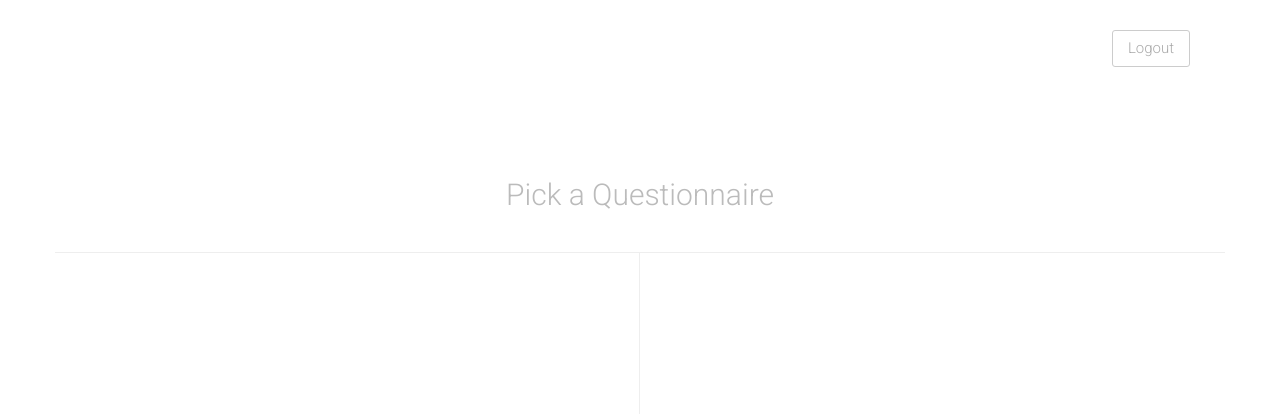
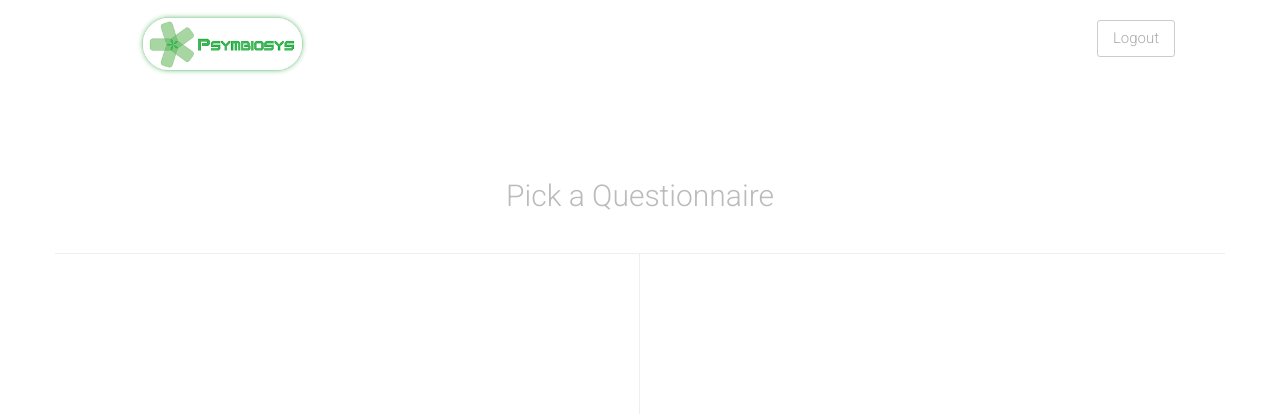
Before and after one commit to mpetyx/psymbiosys-questionnaire, a Django app: page /analytics/ in a window 1280 px wide. Shown: the top 414 px of the page. Run offline with Django 3.2, Linux system fonts and the light colour scheme; the visitor is signed in with stand-in values (Sample User, id 1); data that the repository does not hold is empty; parts of the project's set-up code (start-up, migrations or seed data) failed here and were passed over; some libraries are stand-ins or nearby versions.

Commit message:
added logo

```diff
--- a/questionnaire/templates/questionnaire/analytics/base.html
+++ b/questionnaire/templates/questionnaire/analytics/base.html
@@ -38,8 +38,11 @@
     <!-- Header Starts -->
     <div class="navbar-wrapper">
         <div class="container">
-            <nav>
+            <nav class="col-xs-12">
                 <ul>
+                    <li class="pull-left">
+                        <img src="{% static 'questionnaire/img/logo.png' %}" style="width: 175px;"/>
+                    </li>
                     {% if logged_in %}
                     <li>
                         <a href="/analytics/logout/">Logout</a>
```
